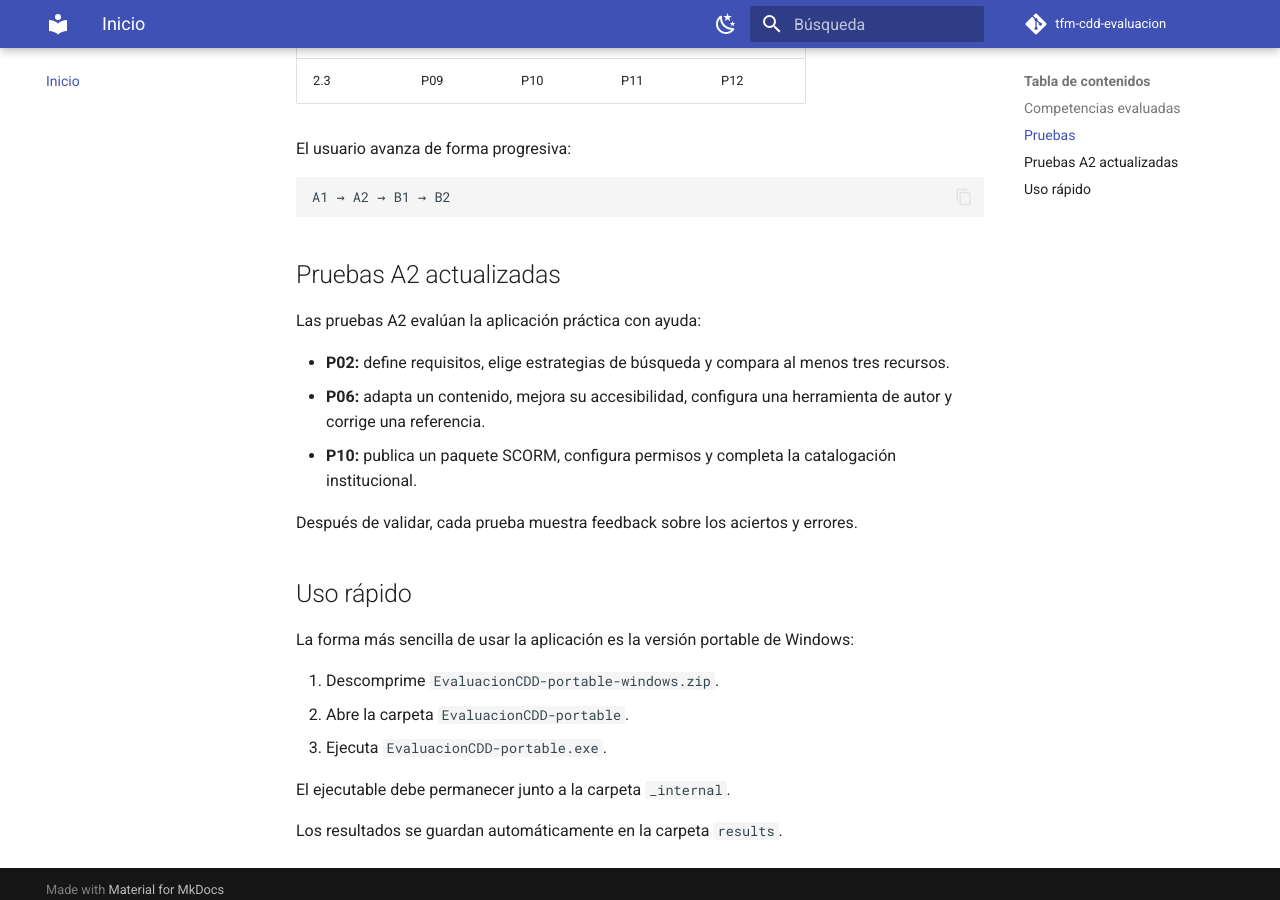
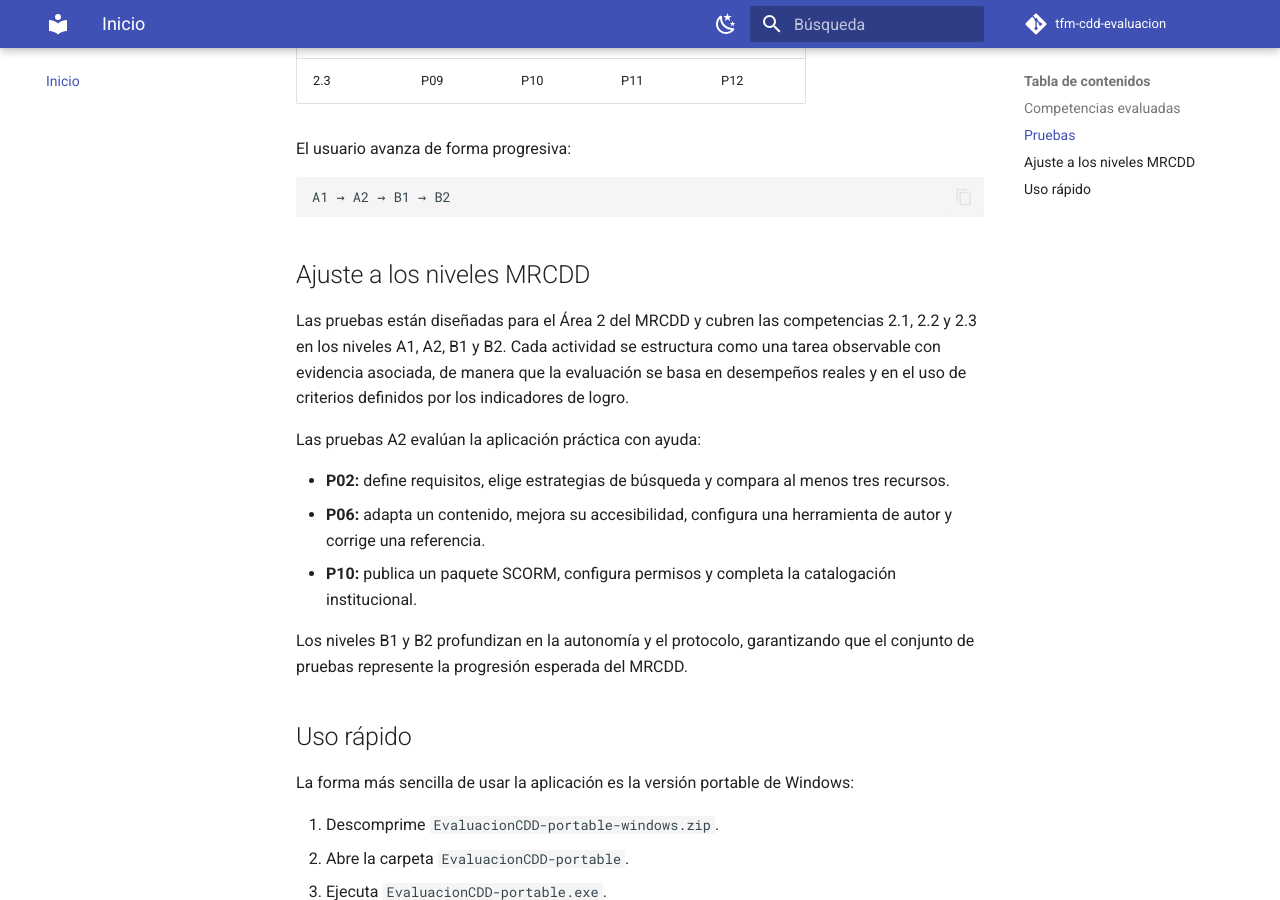
Before and after one commit to gonvga/tfm-cdd-evaluacion, an MkDocs documentation site: the page built from docs/index.md, in a window 1280 px wide and 900 px high, scrolled down 738 px. Built offline with MkDocs 1.6.1 and Material for MkDocs 9.7.7, drawn with Linux system fonts in a browser that asks for light colours; comment, search, counter and statistics services are not loaded.

Commit message:
Improve docs

````diff
--- a/docs/index.md
+++ b/docs/index.md
@@ -24,7 +24,9 @@ El usuario avanza de forma progresiva:
 A1 → A2 → B1 → B2
 ```
 
-## Pruebas A2 actualizadas
+## Ajuste a los niveles MRCDD
+
+Las pruebas están diseñadas para el Área 2 del MRCDD y cubren las competencias 2.1, 2.2 y 2.3 en los niveles A1, A2, B1 y B2. Cada actividad se estructura como una tarea observable con evidencia asociada, de manera que la evaluación se basa en desempeños reales y en el uso de criterios definidos por los indicadores de logro.
 
 Las pruebas A2 evalúan la aplicación práctica con ayuda:
 
@@ -32,7 +34,7 @@ Las pruebas A2 evalúan la aplicación práctica con ayuda:
 - **P06:** adapta un contenido, mejora su accesibilidad, configura una herramienta de autor y corrige una referencia.
 - **P10:** publica un paquete SCORM, configura permisos y completa la catalogación institucional.
 
-Después de validar, cada prueba muestra feedback sobre los aciertos y errores.
+Los niveles B1 y B2 profundizan en la autonomía y el protocolo, garantizando que el conjunto de pruebas represente la progresión esperada del MRCDD.
 
 ## Uso rápido
 
````
Also changed, not shown: docs/competencia-21.md (+7 -0 lines), docs/competencia-22.md (+5 -0 lines), docs/competencia-23.md (+5 -0 lines).
